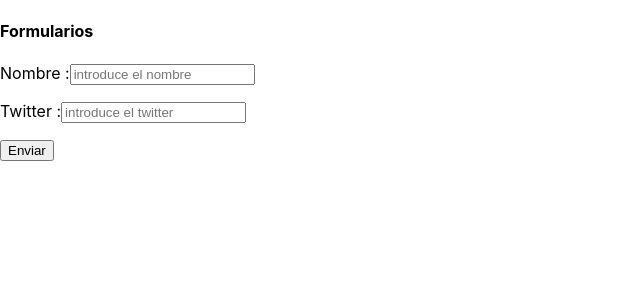
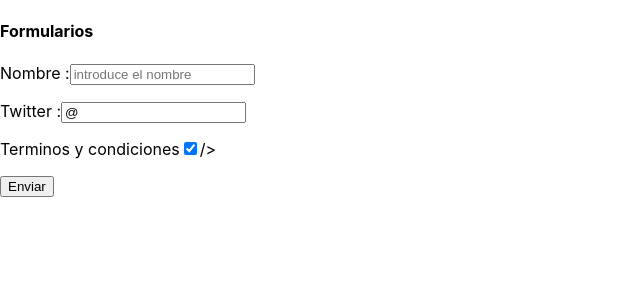
Before and after one commit to Miralbell/hola-mundo-react, a React (Create React App) app in the folder my-app/: page / in a window 1280 px wide. Shown: the top 300 px of the page, without its empty margins (0-640 px from the left). Built offline with nearby package versions, Linux system fonts and the light colour scheme.

Commit message:
formularios en react

```diff
--- a/my-app/src/sections/forms.js
+++ b/my-app/src/sections/forms.js
@@ -1,32 +1,60 @@
 import React, { Component } from 'react'
 
 export default class Forms extends Component {
-    handleClick (e) {
-        const name = document.getElementById('name').value
-        const email = document.getElementById('twitter').value
-        console.log({name,email})
+    constructor () {
+        super()
+        this.state = {
+            inputName: '',
+            inputTwitter: '@',
+            inputTerms: 'true',
+        }
+    }
+    handleSubmit = (e) => {
+        e.preventDefault()
+        console.log(this.state)
 
     }
+    handleChange = (e) => {
+        console.log('handleChange')
+        console.log(e.target.checked)
+        this.setState({inputTerms: e.target.checked})
+    }
+
     render () {
         return (
             <div>
                 <h4>Formularios</h4>
-                <form>
+                <form onSubmit={this.handleSubmit} >
                     <p>
-                        <label>Nombre :</label>
+                        <label htmlFor='name'>Nombre :</label>
                         <input
                         id='name'
                         name='User Name'
-                        placeholder='introduce el nombre'/>
+                        onChange={e => this.setState({inputName: e.target.value})}
+                    placeholder='introduce el nombre'
+                        ref={inputElement => this.inputName = inputElement}
+                        value={this.state.inputName}/>
                     </p>
                     <p>
                         <label>Twitter :</label>
                         <input
                         id='twitter'
                         name='twitteraccount'
-                        placeholder='introduce el twitter'/>
+                        placeholder='introduce el twitter'
+                        value={this.state.inputTwitter}
+                        onChange={e => this.setState({inputTwitter: e.target.value})}/>
                     </p>
-                    <button onClick= {this.handleClick}>Enviar</button>
+                    <p>
+                        <label>Terminos y condiciones</label>
+                        <input
+                        type='checkbox'
+                        onChange={this.handleChange}
+                        id='twitter'
+                        name='twitteraccount'
+                        placeholder='introduce el twitter'
+                        checked={this.state.inputTerms}/>/>
+                    </p>
+                    <button>Enviar</button>
                 </form>
             </div>
         )
```
